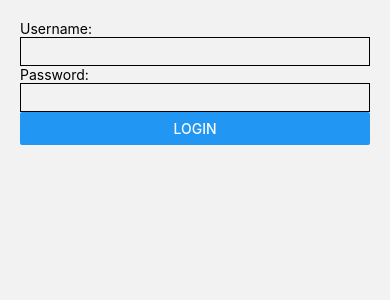
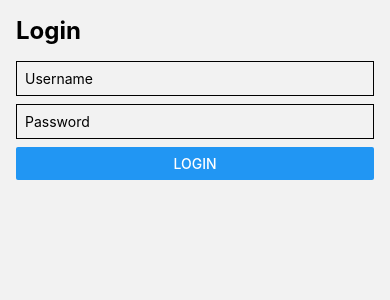
Before and after one commit to SirioHaffy21/TrainingApp_Second, a React Native app: screen /Login in a window 390 px wide. Shown: the top 300 px of the page. Built offline with nearby package versions, Linux system fonts and the light colour scheme.

Commit message:
add login and get customers function

```diff
--- a/package.json
+++ b/package.json
@@ -13,6 +13,7 @@
     "@react-native-async-storage/async-storage": "^2.1.1",
     "@react-navigation/native": "^7.0.14",
     "@react-navigation/stack": "^7.1.1",
+    "axios": "^1.7.9",
     "crypto-js": "^4.2.0",
     "react": "18.3.1",
     "react-native": "0.77.0",
--- a/src/api/auth.ts
+++ b/src/api/auth.ts
@@ -1,10 +1,15 @@
-const API_BASE_URL = 'https://sale.crmviet.vn:8444/crm/api/v1';
+import CryptoJS from 'crypto-js';
+import { Alert } from 'react-native';
+import axios from 'axios';
+
 
 export const login = async (username: string, password: string) => {
-  const response = await fetch(`${API_BASE_URL}/login`, {
-    method: 'POST',
-    headers: { 'Content-Type': 'application/json' },
-    body: JSON.stringify({ username, password }),
-  });
-  return response.json();
+  try{
+    const encryptPassword = CryptoJS.MD5(password).toString();
+    const response = await axios.post('http://sale.crmviet.vn:8180/crm/api/v1/login', { username: username, password: encryptPassword });
+    return response;
+  }catch(error){
+    //throw error;
+    Alert.alert('Login failed -1', error.toString());
+  }
 };
--- /dev/null
+++ b/src/api/axiosClient.ts
@@ -0,0 +1,5 @@
+//import axios from 'axios';
+
+const axiosClient = 'http://sale.crmviet.vn:8180/crm/api/v1';
+
+export default axiosClient;
--- a/src/api/customer.ts
+++ b/src/api/customer.ts
@@ -1,10 +1,12 @@
-import AsyncStorage from '@react-native-async-storage/async-storage';
+import axios from 'axios';
 
-export const getCustomers = async () => {
-  const token = await AsyncStorage.getItem('accessToken');
-  const response = await fetch('https://sale.crmviet.vn:8444/crm/api/v1/customers', {
-    headers: { Authorization: `Bearer ${token}` },
-    method: 'GET',
-  });
-  return response.json();
+export const getCustomers = async (token: any) => {
+  try {
+    const response = await axios.get('http://sale.crmviet.vn:8180/crm/api/v1/customers',
+      { headers: { Authorization: `Bearer ${token}` } }
+    );
+    return response;
+  } catch (error) {
+    throw error;
+  }
 };
--- a/src/navigation/AppNavigator.tsx
+++ b/src/navigation/AppNavigator.tsx
@@ -9,7 +9,7 @@ const Stack = createStackNavigator();
 const AppNavigator = () => (
   <NavigationContainer>
     <Stack.Navigator initialRouteName="Login">
-      <Stack.Screen name="Login" component={LoginScreen} options={{ headerShown: false }} />
+      <Stack.Screen name="Login" component={LoginScreen} options={{ title: 'Đăng nhập',headerShown: false }} />
       <Stack.Screen name="CustomerList" component={CustomerListScreen} options={{ title: 'Customers' }} />
     </Stack.Navigator>
   </NavigationContainer>
--- a/src/screens/CustomerListScreen.tsx
+++ b/src/screens/CustomerListScreen.tsx
@@ -1,34 +1,59 @@
+/* eslint-disable react-hooks/exhaustive-deps */
+/* eslint-disable react-native/no-inline-styles */
 import React, { useState, useEffect } from 'react';
-import { View, Text, FlatList, Button, ActivityIndicator } from 'react-native';
-import AsyncStorage from '@react-native-async-storage/async-storage';
+import { View, Text, FlatList, Button, ActivityIndicator, Alert } from 'react-native';
 import { getCustomers } from '../api/customer';
 
-const CustomerListScreen = ({ navigation }) => {
-  const [customers, setCustomers] = useState([]);
+interface Customer {
+  CUSTOMER_ID: number;
+  CUSTOMER_CODE: string;
+  CUSTOMER_NAME: string;
+}
+
+const CustomerListScreen: React.FC<{ token: string | null; onLogout: () => void }> = ({ token, onLogout }) => {
+  const [customers, setCustomers] = useState<Customer[]>([]);
   const [loading, setLoading] = useState(true);
 
   useEffect(() => {
-    const fetchData = async () => {
-      const data = await getCustomers();
-      setCustomers(data.customers);
+    if (token) {
+      fetchCustomers();
+    }
+  }, [token]);
+
+  const fetchCustomers = async () => {
+    try {
+      const response = await getCustomers(token);
+      if(response.status === 200){
+        setCustomers(response.data.customers);
+      }
+    } catch (error) {
+      Alert.alert('Error fetching customers:', error);
+    } finally {
       setLoading(false);
-    };
-    fetchData();
-  }, []);
+    }
+  };
+
+  if (loading) {
+    return <ActivityIndicator size="large" color="#0000ff" />;
+  }
 
   return (
-    <View style={{ padding: 20 }}>
-      <Button title="Logout" onPress={async () => {
-        await AsyncStorage.removeItem('accessToken');
-        navigation.replace('Login');
-      }} />
-      {loading ? <ActivityIndicator /> : (
-        <FlatList
-          data={customers}
-          keyExtractor={(item) => item.CUSTOMER_CODE}
-          renderItem={({ item }) => <Text>{item.CUSTOMER_NAME}</Text>}
-        />
-      )}
+    <View style={{ padding: 16 }}>
+      <Button title="Log out" onPress={onLogout} />
+      <Text style={{ fontSize: 24, fontWeight: 'bold', marginBottom: 16 }}>
+        Customer List
+      </Text>
+      <FlatList
+        data={customers}
+        keyExtractor={(item) => item.CUSTOMER_ID.toString()}
+        renderItem={({ item }) => (
+          <View style={{ padding: 10, borderBottomWidth: 1 }}>
+            <Text style={{ fontSize: 18 }}>{item.CUSTOMER_NAME}</Text>
+            <Text style={{ color: 'gray' }}>{item.CUSTOMER_CODE}</Text>
+          </View>
+        )}
+      />
+      <Button onPress={fetchCustomers} title="Refresh">Refresh</Button>
     </View>
   );
 };
--- a/src/screens/LoginScreen.tsx
+++ b/src/screens/LoginScreen.tsx
@@ -1,31 +1,62 @@
+/* eslint-disable react-native/no-inline-styles */
 import React, { useState } from 'react';
 import { View, Text, TextInput, Button, Alert } from 'react-native';
-import AsyncStorage from '@react-native-async-storage/async-storage';
 import { login } from '../api/auth';
+import CustomerListScreen from './CustomerListScreen';
 
-const LoginScreen = ({ navigation }) => {
+const LoginScreen: React.FC = () => {
+  const [token, setToken] = useState<string | null>(null);
   const [username, setUsername] = useState('');
   const [password, setPassword] = useState('');
+  const [loggedIn, setLoggedIn] = useState<boolean>(false);
 
   const handleLogin = async () => {
-    const data = await login(username, password);
-    if (data.accessToken) {
-      await AsyncStorage.setItem('accessToken', data.accessToken);
-      navigation.replace('CustomerList');
-    } else {
-      Alert.alert('Login failed', 'Invalid credentials');
+    try {
+      const response = await login(username, password);
+      if (response?.status === 200) {
+        setToken(response.data.token);
+        setLoggedIn(true);
+      } else {
+        Alert.alert('Login Failed', 'Invalid credentials');
+      }
+    } catch (error) {
+      //Alert.alert('Login failed -2', 'Invalid credentials');
+      Alert.alert('Login failed -3', error.toString());
     }
   };
 
-  return (
-    <View style={{ padding: 20 }}>
-      <Text>Username:</Text>
-      <TextInput value={username} onChangeText={setUsername} style={{ borderWidth: 1, padding: 5 }} />
-      <Text>Password:</Text>
-      <TextInput value={password} onChangeText={setPassword} secureTextEntry style={{ borderWidth: 1, padding: 5 }} />
-      <Button title="Login" onPress={handleLogin} />
-    </View>
-  );
+  const handleLogout = () => {
+    setToken(null);
+    setLoggedIn(false);
+    setUsername('');
+    setPassword('');
+  };
+
+  if (!loggedIn) {
+    return (
+      <View style={{ padding: 16 }}>
+        <Text style={{ fontSize: 24, fontWeight: 'bold', marginBottom: 16 }}>
+          Login
+        </Text>
+        <TextInput
+          placeholder="Username"
+          value={username}
+          onChangeText={setUsername}
+          style={{ padding: 8, borderWidth: 1, marginBottom: 8 }}
+        />
+        <TextInput
+          placeholder="Password"
+          value={password}
+          onChangeText={setPassword}
+          secureTextEntry
+          style={{ padding: 8, borderWidth: 1, marginBottom: 8 }}
+        />
+        <Button onPress={handleLogin} title="Login">Login</Button>
+      </View>
+    );
+  }
+
+  return <CustomerListScreen token={token} onLogout={handleLogout}/>;
 };
 
 export default LoginScreen;
```
Also changed, not shown: 1 other file (tests, documents, lock files or other folders).
